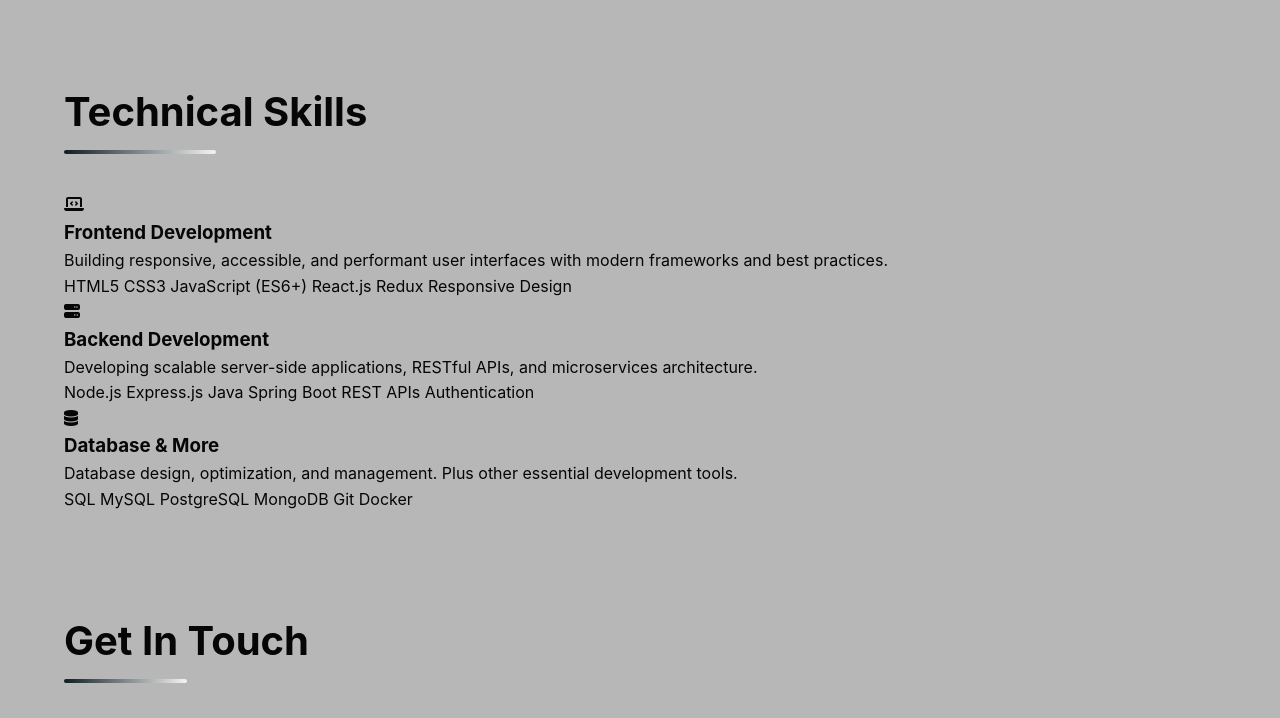
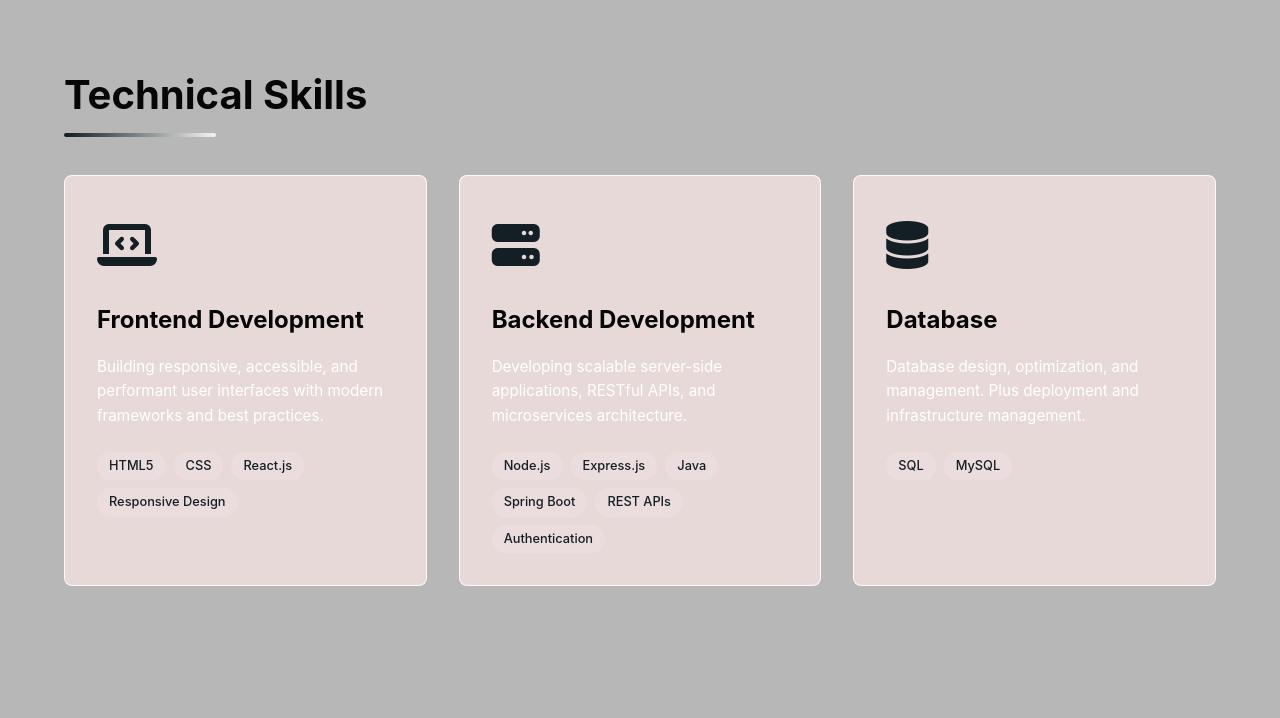
Before and after one commit to Ameet4646/My-portfolio, a plain HTML site: page index.html in a window 1280 px wide. Shown: the part 1331-2049 px from the top of the page. Drawn offline with Linux system fonts and the light colour scheme; some packages are replaced by stand-ins of ours; a script that the page names is missing.

Commit message:
Update index.html

```diff
--- a/index.html
+++ b/index.html
@@ -389,6 +389,64 @@
             font-weight: 500;
         }
 
+        /* Skills Section */
+        .skills {
+            padding: 6rem 0;
+            background-color: var(--darker);
+        }
+
+        .skills-grid {
+            display: grid;
+            grid-template-columns: repeat(auto-fill, minmax(300px, 1fr));
+            gap: 2rem;
+        }
+
+        .skill-card {
+            background-color: var(--dark-gray);
+            border-radius: 0.5rem;
+            padding: 2rem;
+            transition: all 0.3s ease;
+            border: 1px solid rgba(255, 255, 255, 0.888);
+        }
+
+        .skill-card:hover {
+            transform: translateY(-5px);
+            box-shadow: var(--glow);
+        }
+
+        .skill-icon {
+            font-size: 3rem;
+            margin-bottom: 1rem;
+            color: var(--primary);
+        }
+
+        .skill-title {
+            font-size: 1.5rem;
+            margin-bottom: 1rem;
+            color: var(--light);
+        }
+
+        .skill-description {
+            color: var(--gray);
+            margin-bottom: 1.5rem;
+            font-size: 0.95rem;
+        }
+
+        .skill-tech {
+            display: flex;
+            flex-wrap: wrap;
+            gap: 0.5rem;
+        }
+
+        .skill-tech-tag {
+            background-color: rgba(255, 255, 255, 0.1);
+            color: var(--primary);
+            padding: 0.25rem 0.75rem;
+            border-radius: 2rem;
+            font-size: 0.8rem;
+            font-weight: 500;
+        }
+
         /* Contact Section */
         .contact {
             padding: 6rem 0;
@@ -517,7 +575,8 @@
         }
 
         @media (max-width: 576px) {
-            .services-grid {
+            .services-grid,
+            .skills-grid {
                 grid-template-columns: 1fr;
             }
 
@@ -549,7 +608,7 @@
                 <ul class="nav-links">
                     <li><a href="#home">Home</a></li>
                     <li><a href="#about">About</a></li>
-                    <li><a href="#services">Services</a></li>
+                    <li><a href="#skills">Skills</a></li>
                     <li><a href="#contact">Contact</a></li>
                 </ul>
                 <div class="burger">
@@ -576,10 +635,10 @@
         <div class="container">
             <div class="hero-content fade-in">
                 <h1 class="delay-1">Hi, I'm <span class="highlight">Ameet Hunasagi</span></h1>
-                <h2 class="delay-2">3D/2D & Web Developer</h2>
-                <p class="delay-3">Creating immersive digital experiences through modeling and development.</p>
-                <a href="#services" class="btn btn-primary delay-4">
-                    <i class="fas fa-cubes"></i> View Services
+                <h2 class="delay-2">Full Stack Developer</h2>
+                <p class="delay-3">Building end-to-end digital solutions with modern technologies and best practices.</p>
+                <a href="#skills" class="btn btn-primary delay-4">
+                    <i class="fas fa-cubes"></i> View Skills
                 </a>
             </div>
         </div>
@@ -592,16 +651,14 @@
             <div class="about-content">
                 <div class="about-text fade-in delay-1">
                     <p>
-                        Full Stack Developer fresher with expertise in building robust applications using Java, HTML, CSS, JavaScript, and MySQL.
-                        Strong foundation in responsive design, database management, and API integration
+                        I'm a passionate Full Stack Developer with expertise in both frontend and backend technologies.
+                        I specialize in creating robust, scalable, and user-friendly web applications.
                     </p>
+
+
                     <p>
-                      I combine a strong sense of design with technical expertise, building responsive front-end interfaces and
-                      stable back-end architectures to deliver complete web solutions
-                    </p>
-                    <p>
-                        When I'm not working on client projects, you can find me exploring new tools and techniques,
-                        contributing to open-source projects, or creating personal art pieces.
+                        When I'm not coding, you can find me contributing to open-source projects,
+                        learning new technologies, or mentoring aspiring developers.
                     </p>
                     <div class="social-links">
                         <a href="https://github.com/ameethunasagi" target="_blank" aria-label="GitHub"><i class="fab fa-github"></i></a>
@@ -614,11 +671,7 @@
         </div>
     </section>
 
-
-
-
-
- <!-- Skills Section -->
+    <!-- Skills Section -->
     <section id="skills" class="skills">
         <div class="container">
             <h2 class="section-title fade-in">Technical Skills</h2>
@@ -634,10 +687,8 @@
                     </p>
                     <div class="skill-tech">
                         <span class="skill-tech-tag">HTML5</span>
-                        <span class="skill-tech-tag">CSS3</span>
-                        <span class="skill-tech-tag">JavaScript (ES6+)</span>
+                        <span class="skill-tech-tag">CSS</span>
                         <span class="skill-tech-tag">React.js</span>
-                        <span class="skill-tech-tag">Redux</span>
                         <span class="skill-tech-tag">Responsive Design</span>
                     </div>
                 </div>
@@ -661,30 +712,23 @@
                     </div>
                 </div>
 
-                <!-- Database & Other -->
+                <!-- Database -->
                 <div class="skill-card fade-in delay-3">
                     <div class="skill-icon">
                         <i class="fas fa-database"></i>
                     </div>
-                    <h3 class="skill-title">Database & More</h3>
+                    <h3 class="skill-title">Database</h3>
                     <p class="skill-description">
-                        Database design, optimization, and management. Plus other essential development tools.
+                        Database design, optimization, and management. Plus deployment and infrastructure management.
                     </p>
                     <div class="skill-tech">
                         <span class="skill-tech-tag">SQL</span>
                         <span class="skill-tech-tag">MySQL</span>
-                        <span class="skill-tech-tag">PostgreSQL</span>
-                        <span class="skill-tech-tag">MongoDB</span>
-                        <span class="skill-tech-tag">Git</span>
-                        <span class="skill-tech-tag">Docker</span>
                     </div>
                 </div>
             </div>
         </div>
     </section>
-
-
-
 
     <!-- Contact Section -->
     <section id="contact" class="contact">
```
